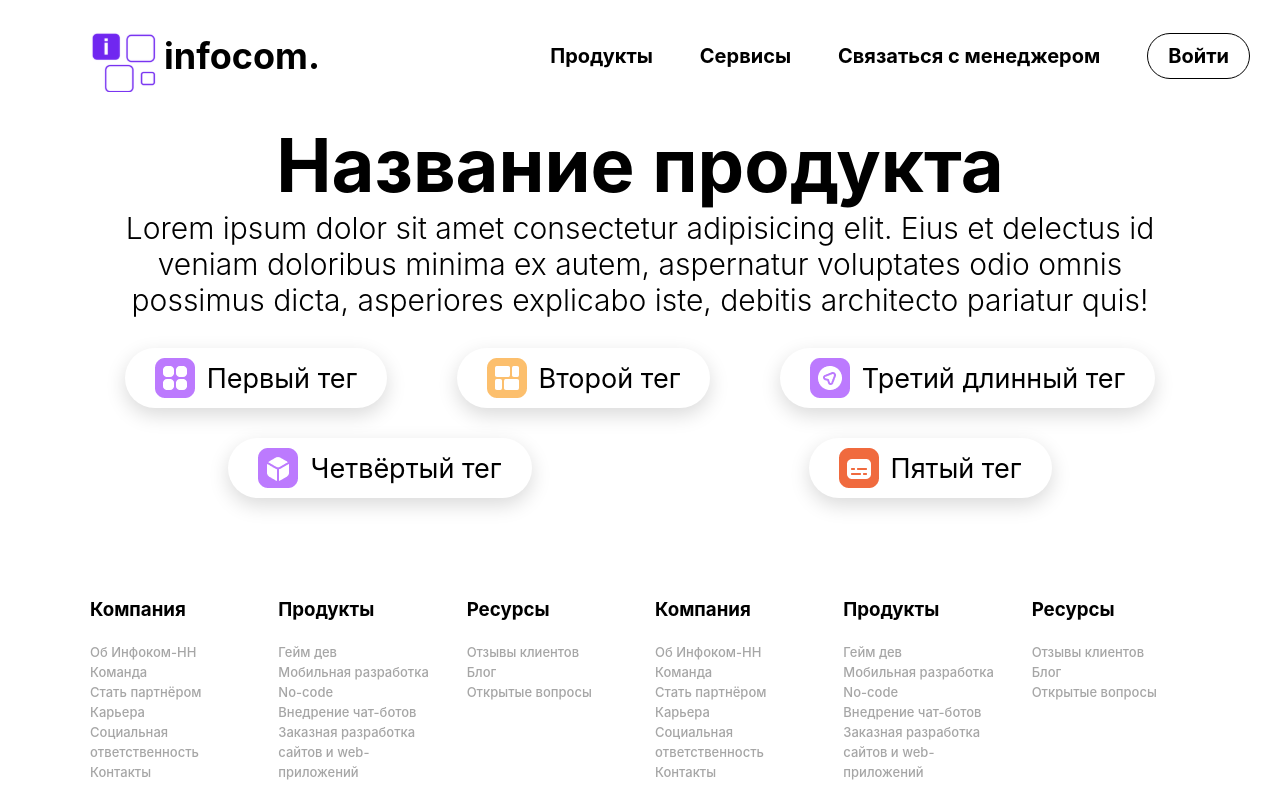
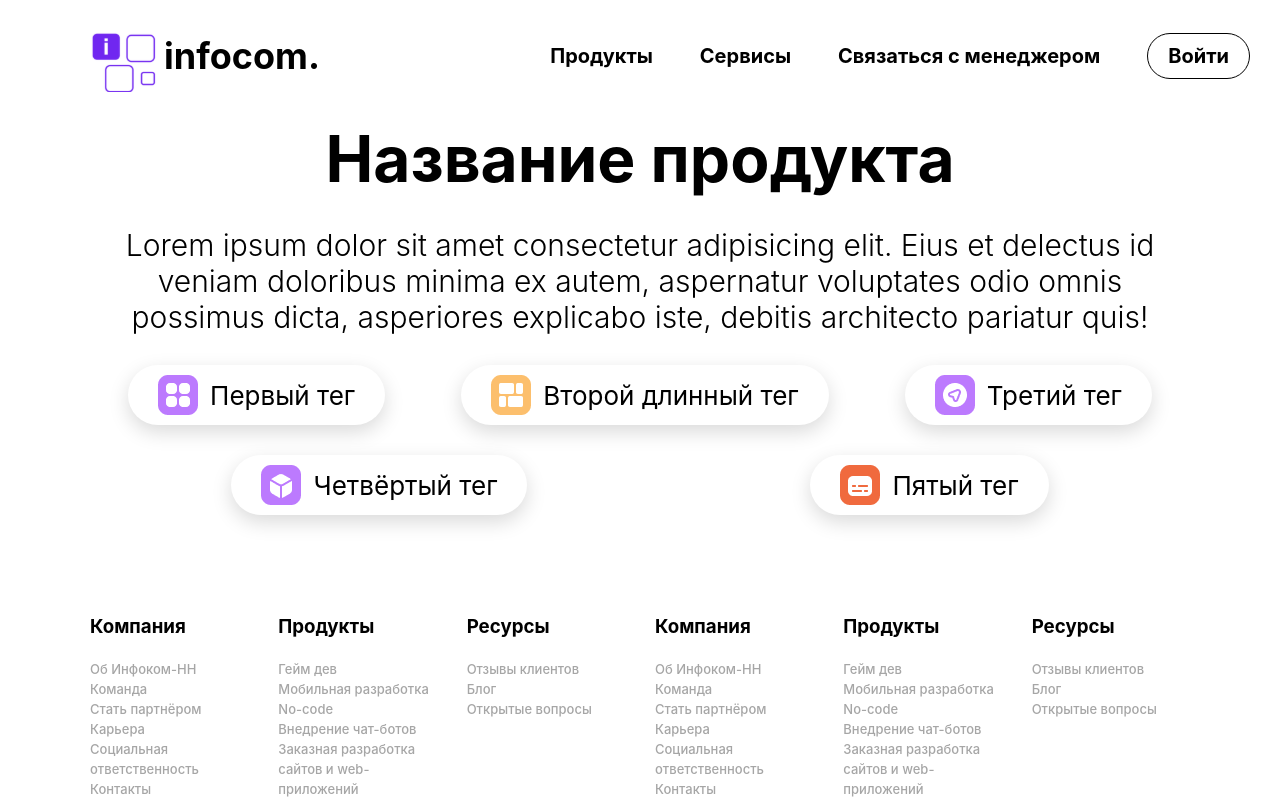
Before and after one commit to Ejoktank/infocom, a React app: page /products in a window 1280 px wide. Shown: the top 800 px of the page. Built offline with nearby package versions, Linux system fonts and the light colour scheme.

Commit message:
product adaptiv

```diff
--- a/src/main/products/Products.jsx
+++ b/src/main/products/Products.jsx
@@ -7,10 +7,10 @@ import p5 from "../../img/tag-5.png";
 
 const tags = [
   { name: "Первый тег", pic: p1 },
-  { name: "Второй тег", pic: p2},
-  { name: "Третий длинный тег", pic: p3},
-  { name: "Четвёртый тег", pic: p4},
-  { name: "Пятый тег", pic: p5},
+  { name: "Второй длинный тег", pic: p2 },
+  { name: "Третий тег", pic: p3 },
+  { name: "Четвёртый тег", pic: p4 },
+  { name: "Пятый тег", pic: p5 },
 ];
 
 export function Products() {
@@ -25,7 +25,7 @@ export function Products() {
 
   return (
     <div className="container">
-      <h1 className="product-header">Название продукта</h1>
+      <h1 className="hero-header product-header">Название продукта</h1>
       <p className="product-text">
         Lorem ipsum dolor sit amet consectetur adipisicing elit. Eius et
         delectus id veniam doloribus minima ex autem, aspernatur voluptates odio
--- a/src/main/products/products.less
+++ b/src/main/products/products.less
@@ -1,13 +1,30 @@
+/* --------- */
+/* VARIABLES */
+/* --------- */
+
+@max1080: ~"(max-width: 1080px)";
+@max768: ~"(max-width: 768px)";
+@max500: ~"(max-width: 500px)";
+@max375: ~"(max-width: 375px)";
+
 .product-header {
-    font-weight: 700;
-    font-size: 74px;
+  width: 100%;
   text-align: center;
 }
 
 .product-text {
+  margin-top: 30px;
   font-weight: 300;
   font-size: 30px;
   text-align: center;
+
+  @media @max768 {
+    font-size: 24px;
+  }
+
+  @media @max375 {
+    font-size: 20px;
+  }
 }
 
 .product-tags_container {
@@ -24,11 +41,38 @@
   display: flex;
   align-items: center;
 
-    font-size: 27px;
-    border-radius: 60px;
+  font-size: 26px;
+  border-radius: 30px;
   box-shadow: 0px 7px 20px 0px #00000026;
 
   span {
     margin-left: 12px;
   }
+
+  @media @max1080 {
+    font-size: 40px;
+    font-weight: 300;
   }
+
+  @media @max768 {
+    font-size: 26px;
+    padding: 10px 20px;
+    img {
+      width: 30px;
+      height: 30px;
+    }
+    span {
+      margin-left: 8px;
+    }
+  }
+
+  @media @max500 {
+    font-size: 22px;
+
+    img {
+      width: 22px;
+      height: 22px;
+    }
+
+  }
+}
```
Lines whose indentation alone changed are shown as unchanged.
